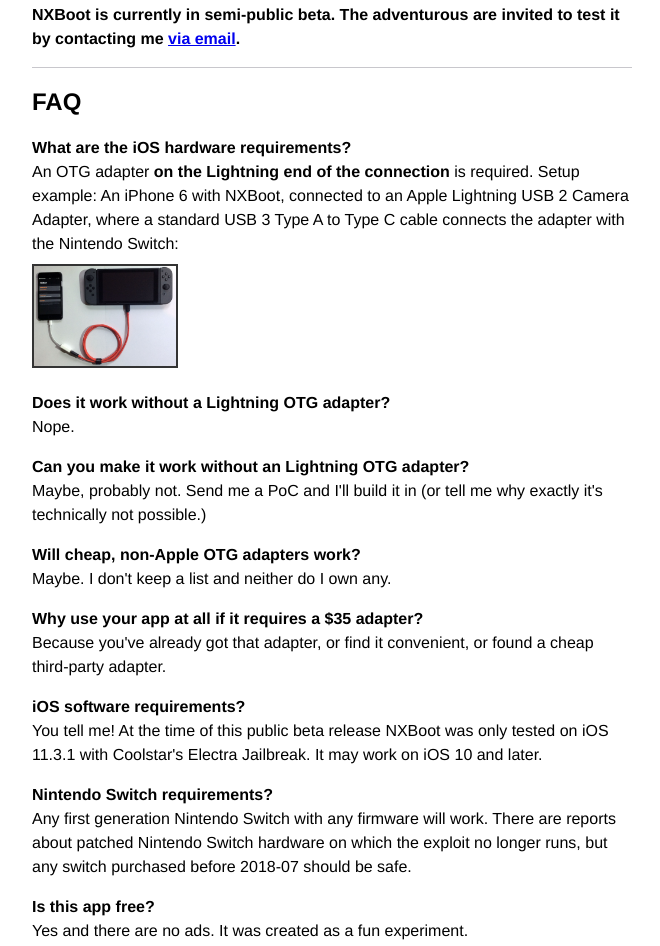
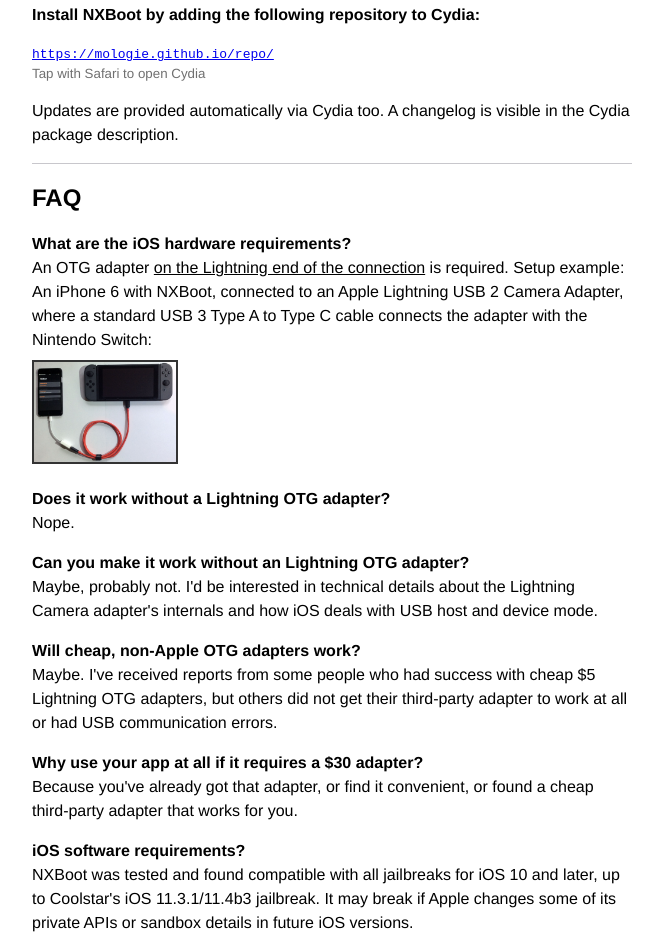
Before and after one commit to mologie/nxboot, a plain HTML site: page index.html in a window 1280 px wide. Shown: the part 423-1369 px from the top of the page, without its empty margins (308-968 px from the left). Drawn offline with Linux system fonts and the light colour scheme.

Commit message:
Remove beta notice and update FAQ

```diff
--- a/index.html
+++ b/index.html
@@ -83,8 +83,6 @@
     <div id="depiction">
       <p>NXBoot enables starting custom boot code on the Nintendo Switch through the Fusée Gelée hardware exploit. Booting Coreboot/Linux is supported.</p>
       <p>A jailbreak is required. For jailbreaking info visit <a href="https://canijailbreak.com/">canijailbreak.com</a> and <a href="https://reddit.com/r/jailbreak">/r/jailbreak</a>. Please keep in mind that a jailbreak is detrimental to your mobile device's security and you should never jailbreak a device that stores sensitive data. Currently the minimum supported iOS version is iOS 10.0.</p>
-      <p><b>NXBoot is currently in semi-public beta. The adventurous are invited to test it by contacting me <a href="mailto:oliver.kuckertz+nxboot@mologie.de">via email</a>.</b></p>
-      <!--
       <p><b>Install NXBoot by adding the following repository to Cydia:</b></p>
       <p class="compressed">
         <a class="text-mono" href="cydia://url/https://cydia.saurik.com/api/share#?source=https://mologie.github.io/repo/">https://mologie.github.io/repo/</a><br/>
@@ -93,13 +91,12 @@
       <p>
         Updates are provided automatically via Cydia too. A changelog is visible in the Cydia package description.
       </p>
-      -->
       <hr/>
 
       <h2>FAQ</h2>
       <p>
         <b>What are the iOS hardware requirements?</b><br/>
-        An OTG adapter <b>on the Lightning end of the connection</b> is required. Setup example: An iPhone 6 with NXBoot, connected to an Apple Lightning USB 2 Camera Adapter, where a standard USB 3 Type A to Type C cable connects the adapter with the Nintendo Switch:<br/>
+        An OTG adapter <u>on the Lightning end of the connection</u> is required. Setup example: An iPhone 6 with NXBoot, connected to an Apple Lightning USB 2 Camera Adapter, where a standard USB 3 Type A to Type C cable connects the adapter with the Nintendo Switch:<br/>
         <a href="nxboot_setup_photo.jpg"><img src="nxboot_setup_photo.jpg" alt="NXBoot Setup Photo" style="height: 100px; border: 2px solid #333; margin-top: 8px;"/></a>
       </p>
       <p>
@@ -108,19 +105,19 @@
       </p>
       <p>
         <b>Can you make it work without an Lightning OTG adapter?</b><br/>
-        Maybe, probably not. Send me a PoC and I'll build it in (or tell me why exactly it's technically not possible.)
+        Maybe, probably not. I'd be interested in technical details about the Lightning Camera adapter's internals and how iOS deals with USB host and device mode.
       </p>
       <p>
         <b>Will cheap, non-Apple OTG adapters work?</b><br/>
-        Maybe. I don't keep a list and neither do I own any.
+        Maybe. I've received reports from some people who had success with cheap $5 Lightning OTG adapters, but others did not get their third-party adapter to work at all or had USB communication errors.
       </p>
       <p>
-        <b>Why use your app at all if it requires a $35 adapter?</b><br/>
-        Because you've already got that adapter, or find it convenient, or found a cheap third-party adapter.
+        <b>Why use your app at all if it requires a $30 adapter?</b><br/>
+        Because you've already got that adapter, or find it convenient, or found a cheap third-party adapter that works for you.
       </p>
       <p>
         <b>iOS software requirements?</b><br/>
-        You tell me! At the time of this public beta release NXBoot was only tested on iOS 11.3.1 with Coolstar's Electra Jailbreak. It may work on iOS 10 and later.
+        NXBoot was tested and found compatible with all jailbreaks for iOS 10 and later, up to Coolstar's iOS 11.3.1/11.4b3 jailbreak. It may break if Apple changes some of its private APIs or sandbox details in future iOS versions.
       </p>
       <p>
         <b>Nintendo Switch requirements?</b><br/>
@@ -136,7 +133,8 @@
       </p>
       <p>
         <b>Can I pay anyway?</b><br/>
-        How nice of you! &lt;3 I've got a public <a href="https://www.amazon.de/registry/wishlist/1ILAPNVK5NTTY">Amazon Wishlist</a> - maybe you find something there that's in the price range you have in mind. Thanks. Please understand that sending a gift creates no obligation on my part to create a feature or support you with an issue with this app.<br/>
+        How nice of you! &lt;3 I've got a public <a href="https://www.amazon.de/registry/wishlist/1ILAPNVK5NTTY">Amazon Wishlist</a> - maybe you find something there that's in the price range you have in mind. Thanks. Please understand that sending a gift creates no obligation on my part to create a feature or support you with an issue with this app.
+      </p>
       <hr/>
 
       <p>If you've got a business inquiry please contact me at any time at my business email in the footer of my <a href="https://mologie.github.io/blog/">blog</a>. I solve challenging programming, reverse engineering and security problems, develop embedded software, high performance network applications and iOS mobile apps at my company Softwific.</p>
```
